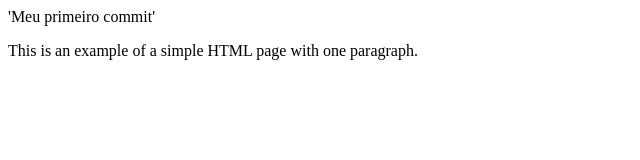
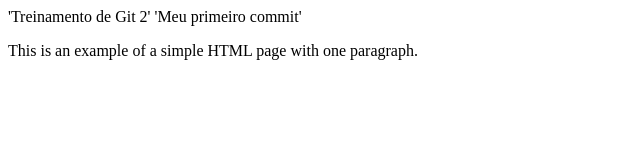
Before and after one commit to hellsdrinkers/treinamento, a plain HTML site: page index.html in a window 1280 px wide. Shown: the whole page, without its empty margins (0-640 px from the left). Drawn offline with Linux system fonts and the light colour scheme.

```diff
--- a/index.html
+++ b/index.html
@@ -1,7 +1,8 @@
 <html>
     <head>
         <title>Treinamento</title>
-    'Meu primeiro commit'
+        'Treinamento de Git 2'
+        'Meu primeiro commit'
     </head>
     <body>
         <p>This is an example of a simple HTML page with one paragraph.</p>
```
